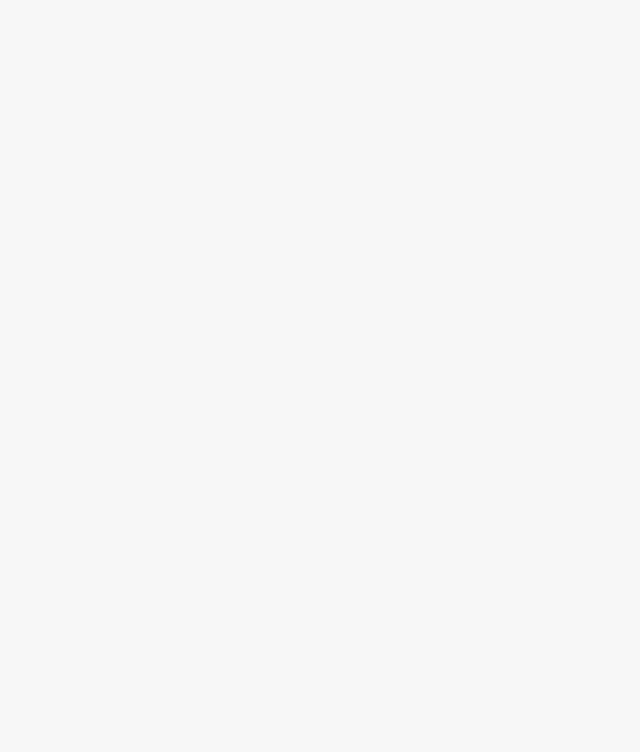
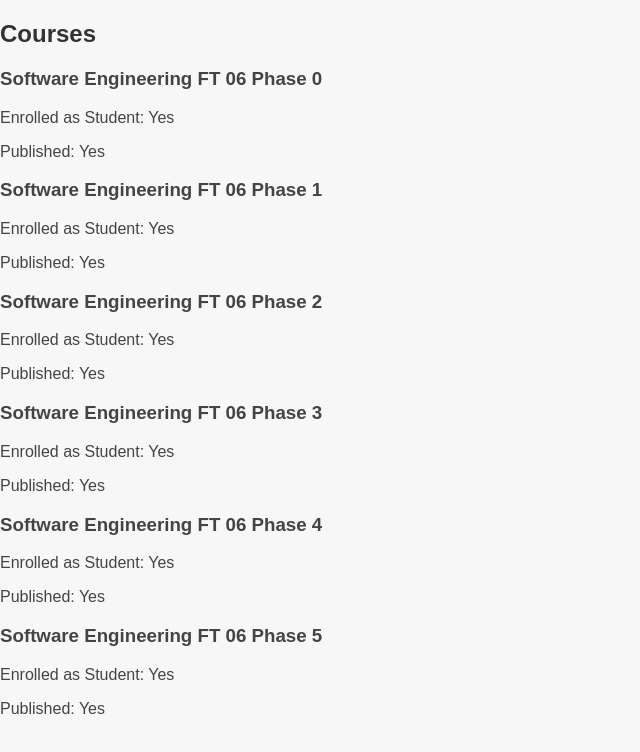
Before and after one commit to Jamescjay/Nobility-hub-client, a React (Create React App) app: page /courses in a window 1280 px wide. Before the commit this address had no page. Shown: the top 752 px of the page, without its empty margins (0-640 px from the left). Built offline with nearby package versions, Linux system fonts and the light colour scheme.

Commit message:
Initial Commit

```diff
--- a/src/App.js
+++ b/src/App.js
@@ -5,16 +5,17 @@ import { BrowserRouter as Router, Routes, Route } from "react-router-dom";
 import AdminLoginPage from "./components/AdminLoginPage";
 import LearnersLogin from "./components/LearnersLogin";
 import Dashboard from "./components/Dashboard";
+import Courses from "./components/Courses";
 
 
 function App() {
   return (
-
     <Router>
       <Routes>
         <Route path="/adminlogin" element={<AdminLoginPage />} />
         <Route path="/dashboard" element={<Dashboard />} />
         <Route path="/LearnersLogin" element={<LearnersLogin />} />
+        <Route path="/courses" element={<Courses />} />
       </Routes>
     </Router>
   );
--- /dev/null
+++ b/src/components/Courses.js
@@ -0,0 +1,53 @@
+import React from "react";
+
+const Courses = () => {
+  const coursesData = [
+    {
+      title: "Software Engineering FT 06 Phase 0",
+      enrolled: true,
+      published: true,
+    },
+    {
+      title: "Software Engineering FT 06 Phase 1",
+      enrolled: true,
+      published: true,
+    },
+    {
+      title: "Software Engineering FT 06 Phase 2",
+      enrolled: true,
+      published: true,
+    },
+    {
+      title: "Software Engineering FT 06 Phase 3",
+      enrolled: true,
+      published: true,
+    },
+    {
+      title: "Software Engineering FT 06 Phase 4",
+      enrolled: true,
+      published: true,
+    },
+    {
+      title: "Software Engineering FT 06 Phase 5",
+      enrolled: true,
+      published: true,
+    },
+  ];
+
+  return (
+    <div className="courses-container">
+      <h2>Courses</h2>
+      <div className="course-list">
+        {coursesData.map((course, index) => (
+          <div className="course-card" key={index}>
+            <h3>{course.title}</h3>
+            <p>Enrolled as Student: {course.enrolled ? "Yes" : "No"}</p>
+            <p>Published: {course.published ? "Yes" : "No"}</p>
+          </div>
+        ))}
+      </div>
+    </div>
+  );
+};
+
+export default Courses;
```
